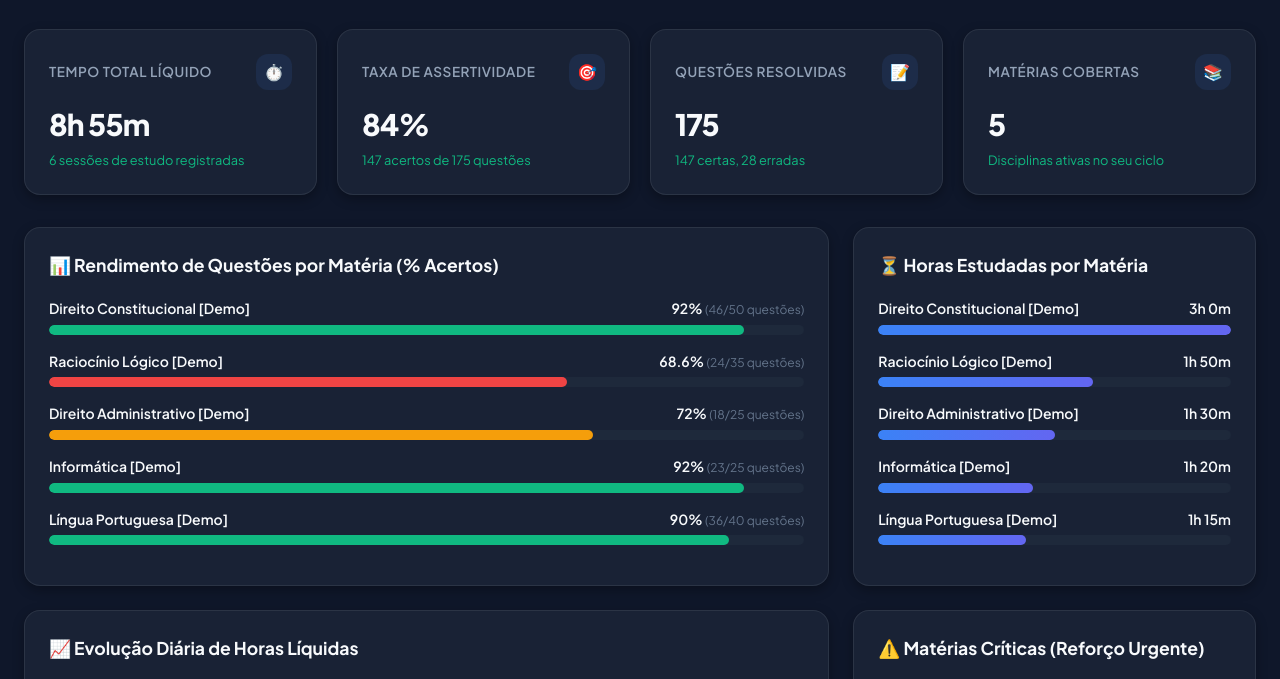
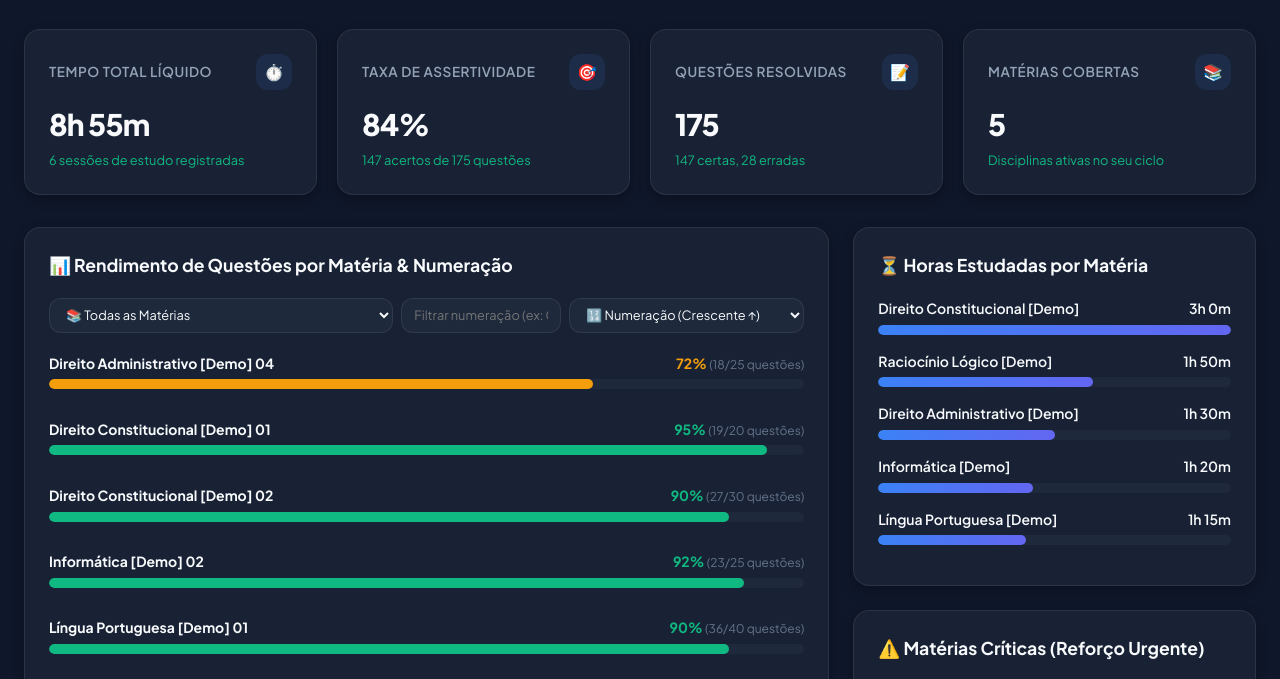
Before and after one commit to edgarscn/notion-pwa-dashboard, a Gatsby site: page / in a window 1280 px wide. Shown: the part 110-789 px from the top of the page. Built offline with nearby package versions, Linux system fonts and the light colour scheme; Gatsby itself is replaced by a stand-in of ours.

Commit message:
feat: group performance by Matéria + Numeração, add filter/sort, and remove DataTable

```diff
--- a/src/components/Charts.js
+++ b/src/components/Charts.js
@@ -1,14 +1,158 @@
-import React from "react";
+import React, { useState, useMemo } from "react";
 
-export function SubjectPerformanceChart({ materias = [] }) {
-  if (!materias.length) {
+/**
+ * Format lesson/aula string into clean two-digit numbering (e.g. "1" -> "01", "Aula 7" -> "07")
+ */
+function formatAulaNumber(aulaStr = "") {
+  if (!aulaStr || aulaStr === "-") return "";
+  const str = String(aulaStr).trim();
+  const digitsMatch = str.match(/\d+/);
+  if (digitsMatch) {
+    const num = parseInt(digitsMatch[0], 10);
+    return num < 10 ? `0${num}` : `${num}`;
+  }
+  return str;
+}
+
+export function SubjectPerformanceChart({ records = [] }) {
+  const [selectedMateria, setSelectedMateria] = useState("TODAS");
+  const [filterNumeracao, setFilterNumeracao] = useState("");
+  const [sortBy, setSortBy] = useState("NUMERACAO_ASC");
+
+  // Group records by Matéria + Numeração (e.g. "Direito Penal 01")
+  const items = useMemo(() => {
+    if (!Array.isArray(records) || records.length === 0) return [];
+
+    const groupedMap = {};
+
+    records.forEach(r => {
+      const mat = r.materia || "Geral";
+      const numStr = formatAulaNumber(r.aula);
+      const titleLabel = numStr ? `${mat} ${numStr}` : mat;
+      const baseQuestoes = r.totalQuestoes > 0 ? r.totalQuestoes : (r.feitas > 0 ? r.feitas : (r.acertos + r.erros));
+
+      const key = `${mat}||${numStr}`;
+
+      if (!groupedMap[key]) {
+        groupedMap[key] = {
+          key,
+          materia: mat,
+          numStr: numStr || "00",
+          titleLabel,
+          acertos: 0,
+          erros: 0,
+          feitas: 0,
+          baseQuestoes: 0
+        };
+      }
+
+      groupedMap[key].acertos += r.acertos || 0;
+      groupedMap[key].erros += r.erros || 0;
+      groupedMap[key].feitas += r.feitas || 0;
+      groupedMap[key].baseQuestoes += baseQuestoes;
+    });
+
+    return Object.values(groupedMap).map(item => {
+      const taxaAcerto = item.baseQuestoes > 0 ? parseFloat(((item.acertos / item.baseQuestoes) * 100).toFixed(1)) : 0;
+      return {
+        ...item,
+        taxaAcerto
+      };
+    });
+  }, [records]);
+
+  // Extract unique Matérias for filter dropdown
+  const materiasList = useMemo(() => {
+    const setMat = new Set(items.map(i => i.materia));
+    return ["TODAS", ...Array.from(setMat).sort()];
+  }, [items]);
+
+  // Filter & Sort Items
+  const processedItems = useMemo(() => {
+    return items
+      .filter(item => {
+        const matchMat = selectedMateria === "TODAS" || item.materia === selectedMateria;
+        const matchNum = !filterNumeracao.trim() || item.numStr.includes(filterNumeracao.trim());
+        return matchMat && matchNum;
+      })
+      .sort((a, b) => {
+        switch (sortBy) {
+          case "NUMERACAO_ASC": {
+            // Sort alphabetically by materia first, then numerically by numStr ascending
+            const matCmp = a.materia.localeCompare(b.materia);
+            if (matCmp !== 0) return matCmp;
+            return a.numStr.localeCompare(b.numStr, undefined, { numeric: true });
+          }
+          case "NUMERACAO_DESC": {
+            const matCmp = b.materia.localeCompare(a.materia);
+            if (matCmp !== 0) return matCmp;
+            return b.numStr.localeCompare(a.numStr, undefined, { numeric: true });
+          }
+          case "ACC_ASC":
+            return a.taxaAcerto - b.taxaAcerto;
+          case "ACC_DESC":
+            return b.taxaAcerto - a.taxaAcerto;
+          default:
+            return a.materia.localeCompare(b.materia);
+        }
+      });
+  }, [items, selectedMateria, filterNumeracao, sortBy]);
+
+  if (!records.length) {
     return <p className="metric-subtext">Nenhum dado de matéria disponível.</p>;
   }
 
   return (
-    <div className="chart-container">
-      {materias.map((m, idx) => {
-        const accuracy = m.taxaAcerto || 0;
+    <div>
+      {/* Controls: Filter by Matéria, Numeração, Sort Order */}
+      <div style={{ display: "flex", gap: "0.5rem", flexWrap: "wrap", marginBottom: "1.25rem" }}>
+        {/* Filter by Matéria */}
+        <select
+          className="filter-select"
+          value={selectedMateria}
+          onChange={e => setSelectedMateria(e.target.value)}
+          style={{ flex: 1, minWidth: "160px", padding: "0.45rem 0.75rem", fontSize: "0.8rem" }}
+        >
+          {materiasList.map((m, idx) => (
+            <option key={idx} value={m}>
+              {m === "TODAS" ? "📚 Todas as Matérias" : m}
+            </option>
+          ))}
+        </select>
+
+        {/* Filter by Numeração */}
+        <input
+          type="text"
+          className="search-input"
+          placeholder="Filtrar numeração (ex: 01)..."
+          value={filterNumeracao}
+          onChange={e => setFilterNumeracao(e.target.value)}
+          style={{ width: "160px", padding: "0.45rem 0.75rem", fontSize: "0.8rem" }}
+        />
+
+        {/* Sort Order */}
+        <select
+          className="filter-select"
+          value={sortBy}
+          onChange={e => setSortBy(e.target.value)}
+          style={{ minWidth: "170px", padding: "0.45rem 0.75rem", fontSize: "0.8rem" }}
+        >
+          <option value="NUMERACAO_ASC">🔢 Numeração (Crescente ↑)</option>
+          <option value="NUMERACAO_DESC">🔢 Numeração (Decrescente ↓)</option>
+          <option value="ACC_DESC">🎯 Taxa de Acerto (Maior ↓)</option>
+          <option value="ACC_ASC">🎯 Taxa de Acerto (Menor ↑)</option>
+        </select>
+      </div>
+
+      {/* Bar Chart Display */}
+      {processedItems.length === 0 ? (
+        <p className="metric-subtext" style={{ textAlign: "center", padding: "1rem" }}>
+          Nenhum resultado encontrado para os filtros selecionados.
+        </p>
+      ) : (
+        <div className="chart-container" style={{ display: "flex", flexDirection: "column", gap: "0.85rem" }}>
+          {processedItems.map((item, idx) => {
+            const accuracy = item.taxaAcerto;
             let fillColor = "var(--success)";
             if (accuracy < 70) fillColor = "var(--danger)";
             else if (accuracy < 80) fillColor = "var(--warning)";
@@ -16,9 +160,12 @@ export function SubjectPerformanceChart({ materias = [] }) {
             return (
               <div key={idx} className="subject-bar-item">
                 <div className="subject-bar-info">
-              <span>{m.materia}</span>
+                  <span style={{ fontWeight: 700 }}>{item.titleLabel}</span>
                   <span>
-                {accuracy}% <span style={{ fontSize: "0.75rem", color: "var(--text-muted)", fontWeight: 400 }}>({m.acertos}/{m.feitas} questões)</span>
+                    <strong style={{ color: fillColor }}>{accuracy}%</strong>{" "}
+                    <span style={{ fontSize: "0.75rem", color: "var(--text-muted)", fontWeight: 400 }}>
+                      ({item.acertos}/{item.baseQuestoes} questões)
+                    </span>
                   </span>
                 </div>
                 <div className="subject-bar-track">
@@ -33,6 +180,8 @@ export function SubjectPerformanceChart({ materias = [] }) {
               </div>
             );
           })}
+        </div>
+      )}
     </div>
   );
 }
--- a/src/pages/index.js
+++ b/src/pages/index.js
@@ -3,7 +3,6 @@ import Header from "../components/Header";
 import MetricCard from "../components/MetricCard";
 import { SubjectPerformanceChart, SubjectTimeChart, DailyEvolutionChart } from "../components/Charts";
 import CriticalTopics from "../components/CriticalTopics";
-import DataTable from "../components/DataTable";
 import SettingsModal from "../components/SettingsModal";
 import PWAInstallBanner from "../components/PWAInstallBanner";
 import {
@@ -267,7 +266,7 @@ export default function IndexPage() {
         <MetricCard
           title="Taxa de Assertividade"
           value={`${analytics.taxaAssertividade}%`}
-          subtext={`${analytics.totalAcertos} acertos de ${analytics.totalFeitas} questões`}
+          subtext={`${analytics.totalAcertos} acertos de ${analytics.totalBaseQuestoes || analytics.totalFeitas} questões`}
           icon="🎯"
           trendClass={analytics.taxaAssertividade >= 80 ? "metric-trend-high" : analytics.taxaAssertividade >= 70 ? "metric-trend-mid" : "metric-trend-low"}
         />
@@ -289,14 +288,14 @@ export default function IndexPage() {
 
       {/* Main Analytics Dashboard Grid */}
       <section className="dashboard-grid">
-        {/* Left Column: Visual Charts */}
+        {/* Left Column: Performance by Subject & Numeração */}
         <div style={{ display: "flex", flexDirection: "column", gap: "1.5rem" }}>
-          {/* Chart 1: Performance by Subject */}
+          {/* Chart 1: Performance by Subject + Numeração */}
           <div className="glass-card">
             <h3 className="section-title">
-              <span>📊 Rendimento de Questões por Matéria (% Acertos)</span>
+              <span>📊 Rendimento de Questões por Matéria & Numeração</span>
             </h3>
-            <SubjectPerformanceChart materias={analytics.materiasBreakdown} />
+            <SubjectPerformanceChart records={records} />
           </div>
 
           {/* Chart 2: Daily Study Evolution */}
@@ -323,11 +322,6 @@ export default function IndexPage() {
         </div>
       </section>
 
-      {/* Detailed Searchable Data Table */}
-      <section style={{ marginBottom: "2rem" }}>
-        <DataTable records={records} />
-      </section>
-
       {/* Notion Settings Modal */}
       <SettingsModal
         isOpen={isSettingsOpen}
```
Lines whose indentation alone changed are shown as unchanged.
